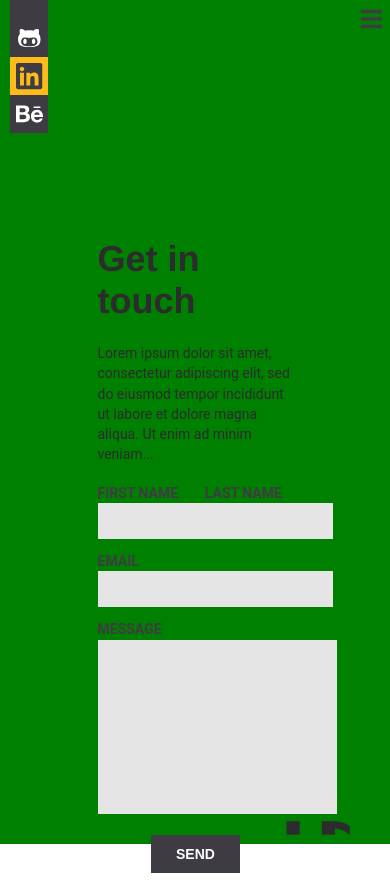
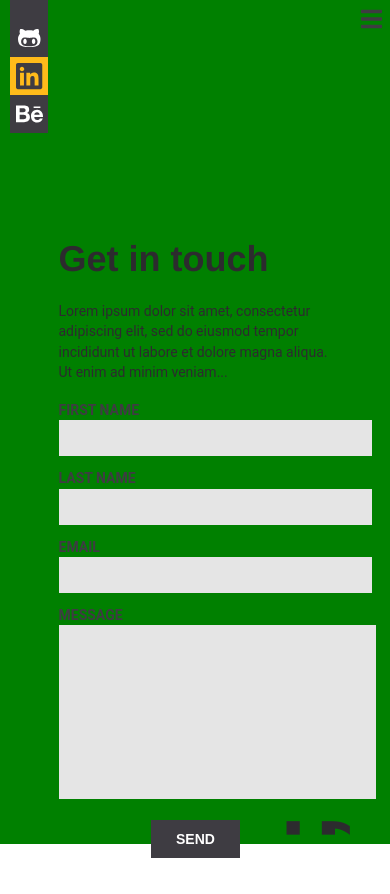
Before and after one commit to mouseProgrammouse/portfolio, a React (Create React App) app: page /get-in-touch in a window 390 px wide. Built offline with nearby package versions, Linux system fonts and the light colour scheme.

Commit message:
add styles for emailMe

```diff
--- a/src/App.css
+++ b/src/App.css
@@ -150,6 +150,10 @@ h5 {
   .main-header {
     display: none;
   }
+
+  .email-form {
+    width: 70%;
+  }
 }
 
 @media screen and (max-width: 660px) {
@@ -160,4 +164,9 @@ h5 {
   .main-page img {
     display:none;
   }
+
+  .email-form .form .first-name,
+  .email-form .form .last-name{
+    width: 100%;
+  }
 }
```
